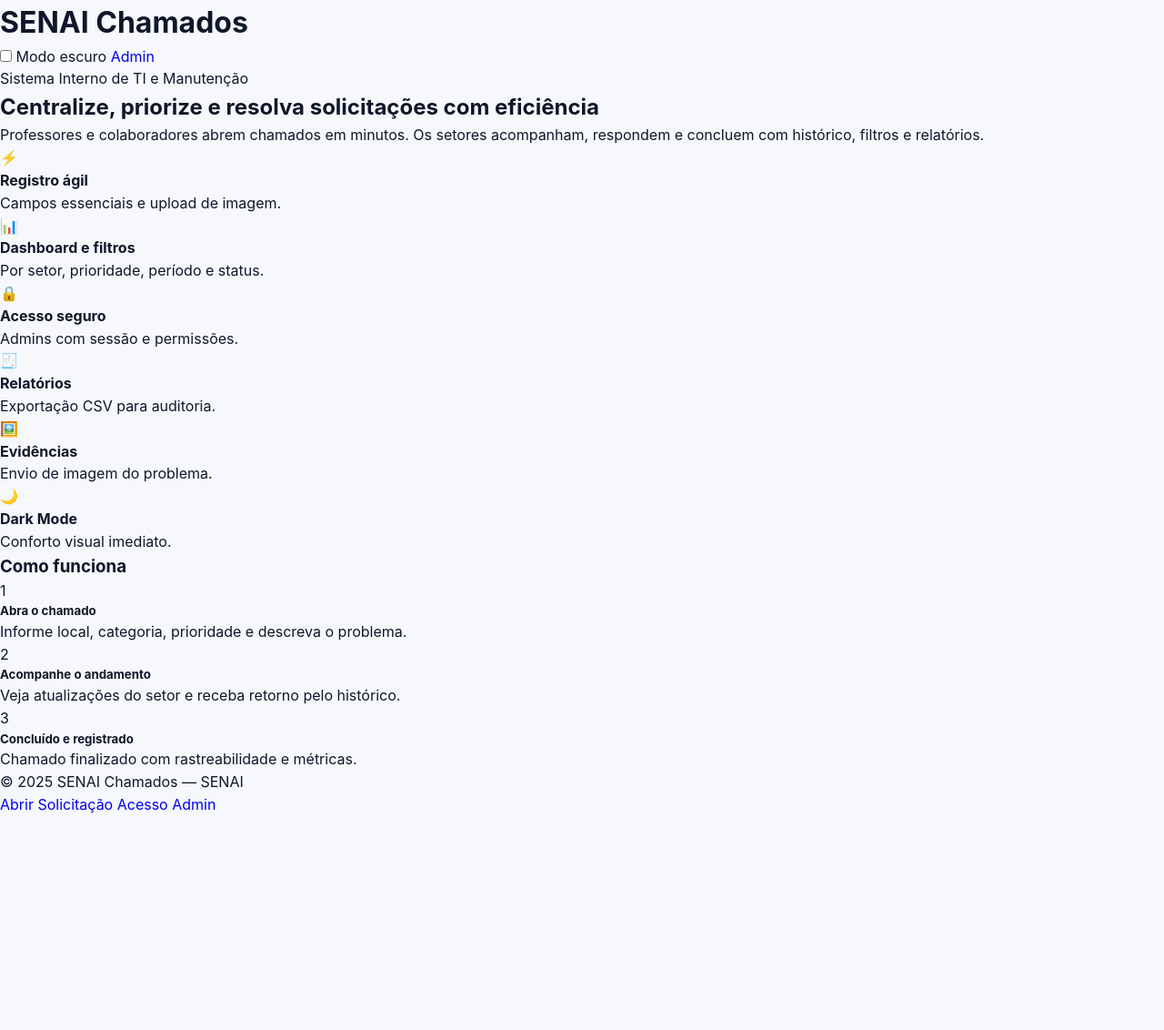
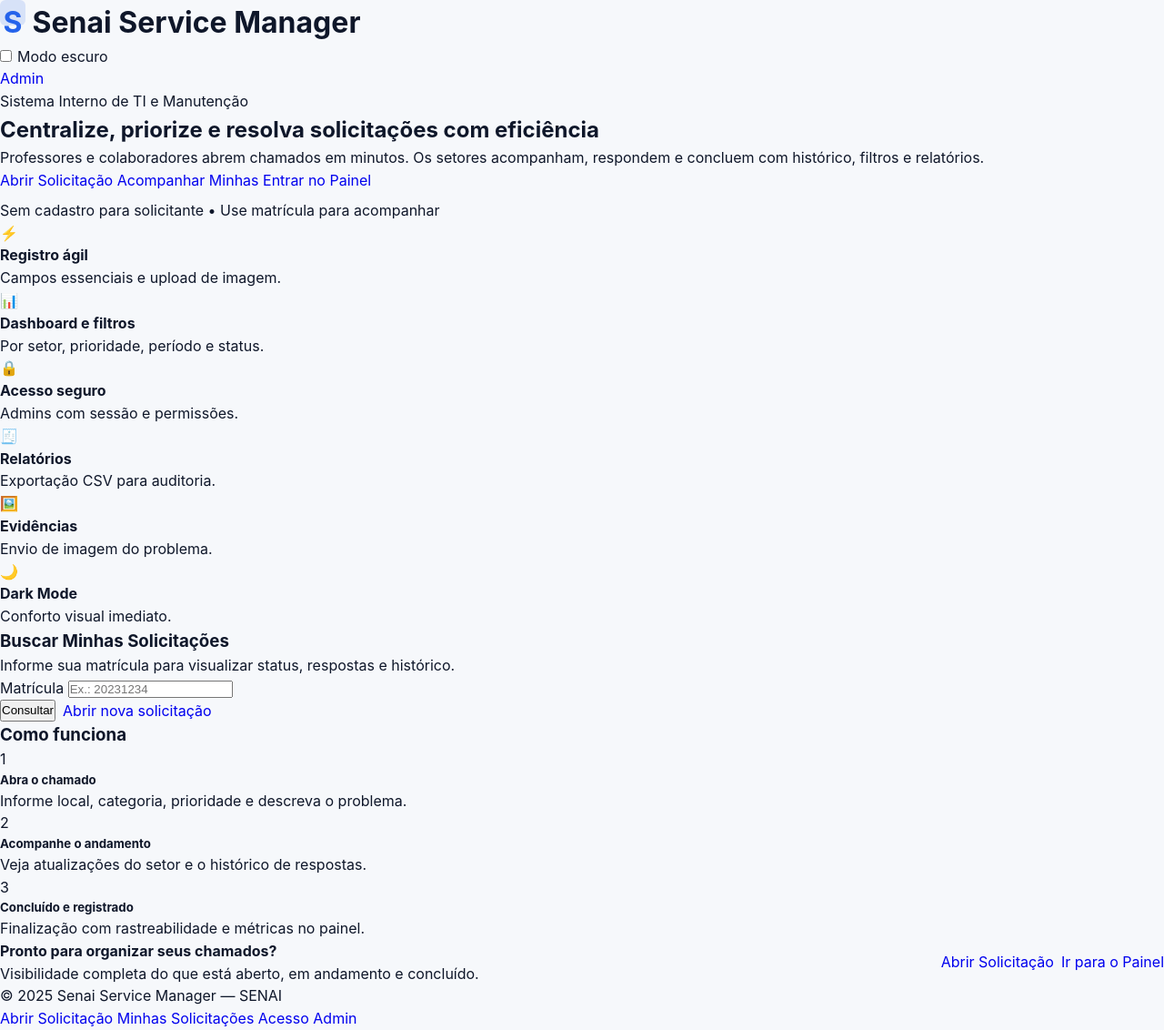
Before and after one commit to Tiagotj7/hackatonsenai_tj7_chenzo, a PHP site: page / in a window 1280 px wide. Shown: the whole page at 91% size. Before the commit the page ends 893 px from the top, so only its background shows below. Run offline with PHP 8.4, Linux system fonts and the light colour scheme.

Commit message:
alter code

```diff
--- a/config/config.php
+++ b/config/config.php
@@ -6,7 +6,7 @@ if (session_status() !== PHP_SESSION_ACTIVE) {
     session_start();
 }
 
-define('APP_NAME', env('APP_NAME', 'SENAI Chamados'));
+define('APP_NAME', env('APP_NAME', 'Senai Service Manager'));
 
 // DB
 define('DB_HOST', env('DB_HOST', 'localhost'));
@@ -32,4 +32,4 @@ define('MAX_UPLOAD_MB', (int)env('MAX_UPLOAD_MB', 2));
 
 define('EMAIL_ENABLED', filter_var(env('EMAIL_ENABLED', 'false'), FILTER_VALIDATE_BOOLEAN));
 define('EMAIL_FROM', env('EMAIL_FROM', 'no-reply@senai.local'));
-define('EMAIL_FROM_NAME', env('EMAIL_FROM_NAME', 'Sistema de Chamados SENAI'));
+define('EMAIL_FROM_NAME', env('EMAIL_FROM_NAME', 'Senai Service Manager'));
--- a/config/helpers.php
+++ b/config/helpers.php
@@ -2,113 +2,62 @@
 // config/helpers.php
 require_once __DIR__ . '/config.php';
 
-// Fallbacks seguros
-if (!defined('APP_NAME')) {
-  define('APP_NAME', 'SENAI Servicer Manager');
-}
-if (!defined('MAX_UPLOAD_MB')) {
-  define('MAX_UPLOAD_MB', 2);
-}
+if (!defined('APP_NAME')) define('APP_NAME', 'Senai Service Manager');
+if (!defined('MAX_UPLOAD_MB')) define('MAX_UPLOAD_MB', 2);
 
-function app_name() {
-  return defined('APP_NAME') ? APP_NAME : 'SENAI Servicer Manager';
-}
-function max_upload_mb() {
-  $v = defined('MAX_UPLOAD_MB') ? (int)MAX_UPLOAD_MB : 2;
-  return $v > 0 ? $v : 2;
-}
+function app_name() { return defined('APP_NAME') ? APP_NAME : 'Senai Service Manager'; }
+function max_upload_mb() { $v = defined('MAX_UPLOAD_MB') ? (int)MAX_UPLOAD_MB : 2; return $v > 0 ? $v : 2; }
 
-function base_url($path = '') {
-  $base = defined('BASE_URL') ? BASE_URL : (function () {
-    $https = (!empty($_SERVER['HTTPS']) && $_SERVER['HTTPS'] !== 'off')
-      || (isset($_SERVER['HTTP_X_FORWARDED_PROTO']) && $_SERVER['HTTP_X_FORWARDED_PROTO'] === 'https');
-    $scheme = $https ? 'https' : 'http';
-    $host = $_SERVER['HTTP_HOST'] ?? 'localhost';
-    $dir = rtrim(dirname($_SERVER['SCRIPT_NAME'] ?? ''), '/\\');
-    return $scheme . '://' . $host . ($dir ? $dir : '');
-  })();
-  return rtrim($base, '/') . '/' . ltrim($path, '/');
-}
-
-function redirect($path) {
-  header('Location: ' . base_url($path));
-  exit;
-}
-
-function e($str) {
-  return htmlspecialchars($str ?? '', ENT_QUOTES, 'UTF-8');
-}
+function base_url($path = '') { return rtrim(BASE_URL, '/') . '/' . ltrim($path, '/'); }
+function redirect($path) { header('Location: ' . base_url($path)); exit; }
+function e($str) { return htmlspecialchars($str ?? '', ENT_QUOTES, 'UTF-8'); }
 
 function csrf_token() {
   if (session_status() !== PHP_SESSION_ACTIVE) session_start();
-  if (empty($_SESSION['csrf'])) {
-    $_SESSION['csrf'] = bin2hex(random_bytes(16));
-  }
+  if (empty($_SESSION['csrf'])) $_SESSION['csrf'] = bin2hex(random_bytes(16));
   return $_SESSION['csrf'];
 }
-
 function verify_csrf() {
   if ($_SERVER['REQUEST_METHOD'] === 'POST') {
     $token = $_POST['csrf'] ?? '';
-    if (!$token || !hash_equals($_SESSION['csrf'] ?? '', $token)) {
-      die('CSRF inválido.');
-    }
+    if (!$token || !hash_equals($_SESSION['csrf'] ?? '', $token)) { die('CSRF inválido.'); }
   }
 }
-
 function flash($type, $message) {
   if (session_status() !== PHP_SESSION_ACTIVE) session_start();
-  $_SESSION['flash'][] = ['type' => $type, 'message' => $message];
+  $_SESSION['flash'][] = ['type'=>$type,'message'=>$message];
 }
-
 function get_flash() {
   if (session_status() !== PHP_SESSION_ACTIVE) session_start();
-  $msgs = $_SESSION['flash'] ?? [];
-  unset($_SESSION['flash']);
-  return $msgs;
+  $msgs = $_SESSION['flash'] ?? []; unset($_SESSION['flash']); return $msgs;
 }
-
 function gerar_protocolo(PDO $pdo) {
   $stmt = $pdo->query("SELECT COUNT(*) AS total FROM tickets WHERE DATE(opened_at)=CURDATE()");
   $seq = (int)$stmt->fetch()['total'] + 1;
   return 'T' . date('Ymd') . '-' . str_pad((string)$seq, 4, '0', STR_PAD_LEFT);
 }
-
 function upload_imagem($file) {
   if (empty($file['name'])) return null;
-
-  $maxBytes = max_upload_mb() * 1024 * 1024;
-
   if (!is_dir(UPLOAD_DIR)) @mkdir(UPLOAD_DIR, 0775, true);
 
-  // Descobrir MIME real
+  // Descobre MIME real com vários fallbacks
   $mime = '';
-  if (function_exists('finfo_open')) {
-    $finfo = finfo_open(FILEINFO_MIME_TYPE);
-    $mime = finfo_file($finfo, $file['tmp_name']);
-    finfo_close($finfo);
-  } elseif (function_exists('mime_content_type')) {
-    $mime = mime_content_type($file['tmp_name']);
+  if (function_exists('finfo_open')) { $finfo = finfo_open(FILEINFO_MIME_TYPE); $mime = finfo_file($finfo, $file['tmp_name']); finfo_close($finfo); }
+  if (!$mime && function_exists('mime_content_type')) { $mime = @mime_content_type($file['tmp_name']); }
+  if (!$mime) {
+    $info = @getimagesize($file['tmp_name']);
+    if ($info && isset($info['mime'])) $mime = $info['mime'];
   }
 
   $allowed = ['image/jpeg'=>'jpg','image/png'=>'png','image/gif'=>'gif'];
-  if (!isset($allowed[$mime])) {
-    flash('error', 'Tipo de arquivo inválido. Use JPG, PNG ou GIF.');
-    return false;
-  }
+  if (!isset($allowed[$mime])) { flash('error','Tipo de arquivo inválido. Use JPG, PNG ou GIF.'); return false; }
 
-  if ($file['size'] > $maxBytes) {
-    flash('error', 'Arquivo excede ' . max_upload_mb() . 'MB.');
-    return false;
-  }
+  $maxBytes = max_upload_mb() * 1024 * 1024;
+  if ($file['size'] > $maxBytes) { flash('error','Arquivo excede ' . max_upload_mb() . 'MB.'); return false; }
 
   $name = uniqid('img_', true) . '.' . $allowed[$mime];
   $dest = rtrim(UPLOAD_DIR, '/\\') . '/' . $name;
+  if (!move_uploaded_file($file['tmp_name'], $dest)) { flash('error','Falha ao salvar a imagem.'); return false; }
 
-  if (!move_uploaded_file($file['tmp_name'], $dest)) {
-    flash('error', 'Falha ao save a imagem.');
-    return false;
-  }
-
-  return 'uploads/' . $name; // caminho relativo para exibir
+  return 'uploads/' . $name;
 }
--- a/index.php
+++ b/index.php
@@ -1,136 +1,114 @@
 <?php
-// index.php (Landing page profissional)
+require_once __DIR__ . '/config/config.php';
 require_once __DIR__ . '/config/helpers.php';
+$APP = function_exists('app_name') ? app_name() : (defined('APP_NAME') ? APP_NAME : 'Senai Service Manager');
 ?>
 <!doctype html>
 <html lang="pt-br">
-
 <head>
   <meta charset="utf-8">
   <meta name="viewport" content="width=device-width,initial-scale=1">
   <meta name="robots" content="noindex,nofollow">
-    <title><?php echo e(app_name()); ?> - Sistema de Chamados Internos</title>
-    <link rel="stylesheet" href="<?php echo base_url('/assets/css/style.css'); ?>">
-    <style>
-        /* Complemento visual exclusivo desta página */
-    </style>
+  <title><?php echo e($APP); ?> - Sistema de Chamados Internos</title>
+  <link rel="stylesheet" href="<?php echo base_url('assets/css/style.css'); ?>">
 </head>
-
 <body>
   <header class="navbar">
     <div class="container">
       <h1>
-                <?php echo e(app_name()); ?>
+        <span style="display:inline-grid;place-items:center;width:28px;height:28px;border-radius:6px;background:rgba(37,99,235,.15);color:var(--primary);font-weight:700;">S</span>
+        <?php echo e($APP); ?>
       </h1>
-        </div>
       <div class="actions">
-            <label>
+        <label style="display:flex;align-items:center;gap:6px;cursor:pointer;">
           <input type="checkbox" id="darkToggle"> Modo escuro
         </label>
         <a class="btn" href="<?php echo base_url('admin/login.php'); ?>">Admin</a>
       </div>
+    </div>
   </header>
 
   <main>
-        <!-- HERO -->
     <section class="hero">
       <div class="container">
         <div>
           <span class="pill">Sistema Interno de TI e Manutenção</span>
           <h1>Centralize, priorize e resolva solicitações com eficiência</h1>
           <p class="lead">Professores e colaboradores abrem chamados em minutos. Os setores acompanham, respondem e concluem com histórico, filtros e relatórios.</p>
-
+          <div class="cta">
+            <a class="btn primary" href="<?php echo base_url('users/create.php'); ?>">Abrir Solicitação</a>
+            <a class="btn outline primary" href="<?php echo base_url('users/myrequest.php'); ?>">Acompanhar Minhas</a>
+            <a class="btn success" href="<?php echo base_url('admin/login.php'); ?>">Entrar no Painel</a>
+          </div>
+          <div class="mini-muted" style="margin-top:8px;">Sem cadastro para solicitante • Use matrícula para acompanhar</div>
         </div>
         <div class="glass">
           <div class="i-grid cols-3">
-                        <div class="feature">
-                            <div class="icon-circle">⚡</div>
-                            <div>
-                                <h4>Registro ágil</h4>
-                                <p>Campos essenciais e upload de imagem.</p>
-                            </div>
-                        </div>
-                        <div class="feature">
-                            <div class="icon-circle">📊</div>
-                            <div>
-                                <h4>Dashboard e filtros</h4>
-                                <p>Por setor, prioridade, período e status.</p>
-                            </div>
-                        </div>
-                        <div class="feature">
-                            <div class="icon-circle">🔒</div>
-                            <div>
-                                <h4>Acesso seguro</h4>
-                                <p>Admins com sessão e permissões.</p>
-                            </div>
-                        </div>
-                        <div class="feature">
-                            <div class="icon-circle">🧾</div>
-                            <div>
-                                <h4>Relatórios</h4>
-                                <p>Exportação CSV para auditoria.</p>
-                            </div>
-                        </div>
-                        <div class="feature">
-                            <div class="icon-circle">🖼️</div>
-                            <div>
-                                <h4>Evidências</h4>
-                                <p>Envio de imagem do problema.</p>
-                            </div>
-                        </div>
-                        <div class="feature">
-                            <div class="icon-circle">🌙</div>
-                            <div>
-                                <h4>Dark Mode</h4>
-                                <p>Conforto visual imediato.</p>
-                            </div>
-                        </div>
+            <div class="feature"><div class="icon-circle">⚡</div><div><h4>Registro ágil</h4><p>Campos essenciais e upload de imagem.</p></div></div>
+            <div class="feature"><div class="icon-circle">📊</div><div><h4>Dashboard e filtros</h4><p>Por setor, prioridade, período e status.</p></div></div>
+            <div class="feature"><div class="icon-circle">🔒</div><div><h4>Acesso seguro</h4><p>Admins com sessão e permissões.</p></div></div>
+            <div class="feature"><div class="icon-circle">🧾</div><div><h4>Relatórios</h4><p>Exportação CSV para auditoria.</p></div></div>
+            <div class="feature"><div class="icon-circle">🖼️</div><div><h4>Evidências</h4><p>Envio de imagem do problema.</p></div></div>
+            <div class="feature"><div class="icon-circle">🌙</div><div><h4>Dark Mode</h4><p>Conforto visual imediato.</p></div></div>
           </div>
         </div>
       </div>
     </section>
 
-        <!-- AÇÕES RÁPIDAS -->
     <section class="container">
+      <?php foreach (get_flash() as $f): ?>
+        <div class="alert <?php echo e($f['type']); ?>"><?php echo e($f['message']); ?></div>
+      <?php endforeach; ?>
+
+      <div class="quick">
         <div class="card">
-                <h3>Como funciona</h3>
+          <div class="card-header"><h3>Buscar Minhas Solicitações</h3></div>
+          <p class="mini-muted">Informe sua matrícula para visualizar status, respostas e histórico.</p>
+          <form method="get" action="<?php echo base_url('users/myrequest.php'); ?>" class="grid cols-2" novalidate>
+            <div class="form-group" style="grid-column:1/-1;">
+              <label>Matrícula</label>
+              <input type="text" name="matricula" placeholder="Ex.: 20231234" required>
+            </div>
+            <div class="form-group" style="grid-column:1/-1;display:flex;gap:8px;flex-wrap:wrap;">
+              <button class="btn primary" type="submit">Consultar</button>
+              <a class="btn" href="<?php echo base_url('users/create.php'); ?>">Abrir nova solicitação</a>
+            </div>
+          </form>
+        </div>
+
+        <div class="card">
+          <div class="card-header"><h3>Como funciona</h3></div>
           <div class="steps">
             <div class="lane"></div>
-                    <div class="step">
-                        <div class="num">1</div>
-                        <div class="body">
-                            <h5>Abra o chamado</h5>
-                            <p>Informe local, categoria, prioridade e descreva o problema.</p>
+            <div class="step"><div class="num">1</div><div class="body"><h5>Abra o chamado</h5><p>Informe local, categoria, prioridade e descreva o problema.</p></div></div>
+            <div class="step"><div class="num">2</div><div class="body"><h5>Acompanhe o andamento</h5><p>Veja atualizações do setor e o histórico de respostas.</p></div></div>
+            <div class="step"><div class="num">3</div><div class="body"><h5>Concluído e registrado</h5><p>Finalização com rastreabilidade e métricas no painel.</p></div></div>
           </div>
         </div>
-                    <div class="step">
-                        <div class="num">2</div>
-                        <div class="body">
-                            <h5>Acompanhe o andamento</h5>
-                            <p>Veja atualizações do setor e receba retorno pelo histórico.</p>
       </div>
+
+      <div class="card" style="display:flex;align-items:center;justify-content:space-between;gap:12px;flex-wrap:wrap;">
+        <div>
+          <strong>Pronto para organizar seus chamados?</strong>
+          <div class="mini-muted">Visibilidade completa do que está aberto, em andamento e concluído.</div>
         </div>
-                    <div class="step">
-                        <div class="num">3</div>
-                        <div class="body">
-                            <h5>Concluído e registrado</h5>
-                            <p>Chamado finalizado com rastreabilidade e métricas.</p>
-                        </div>
-                    </div>
+        <div style="display:flex;gap:8px;flex-wrap:wrap;">
+          <a class="btn primary" href="<?php echo base_url('users/create.php'); ?>">Abrir Solicitação</a>
+          <a class="btn success" href="<?php echo base_url('admin/login.php'); ?>">Ir para o Painel</a>
         </div>
       </div>
     </section>
   </main>
-    <section class="access">
-        <div>© <?php echo date('Y'); ?> <?php echo e(app_name()); ?> — SENAI</div>
+
+  <footer class="footer">
+    <div>© <?php echo date('Y'); ?> <?php echo e($APP); ?> — SENAI</div>
     <div class="footer-links">
       <a href="<?php echo base_url('users/create.php'); ?>">Abrir Solicitação</a>
+      <a href="<?php echo base_url('users/myrequest.php'); ?>">Minhas Solicitações</a>
       <a href="<?php echo base_url('admin/login.php'); ?>">Acesso Admin</a>
     </div>
-    </section>
-
+  </footer>
 
   <script src="<?php echo base_url('assets/js/app.js'); ?>"></script>
 </body>
-
 </html>
```
Also changed, not shown: README.md. Lines whose indentation alone changed are shown as unchanged.
